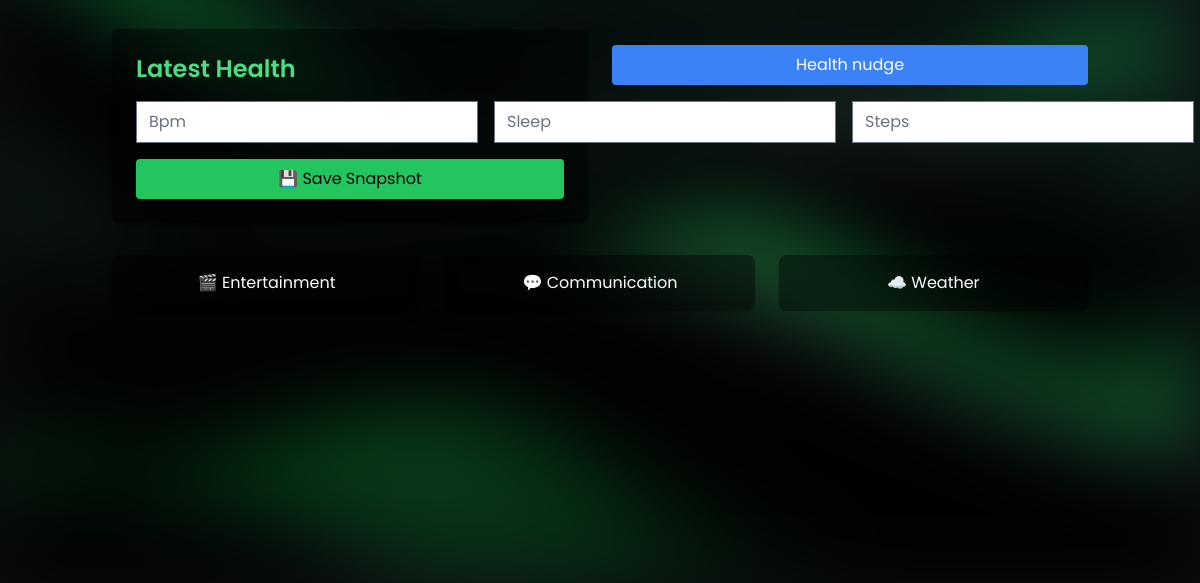
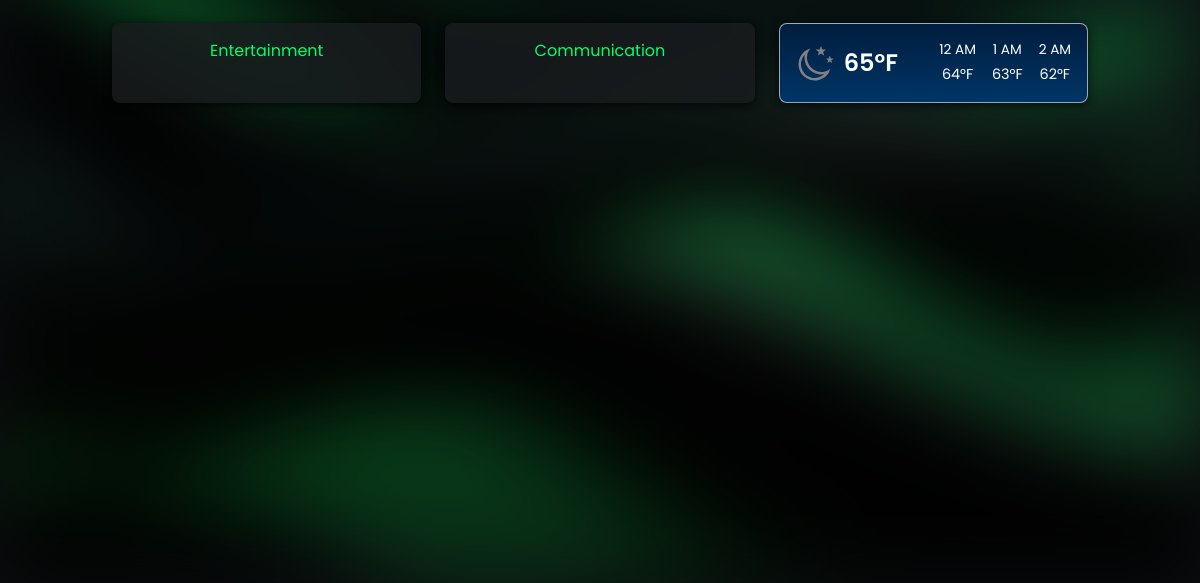
Before and after one commit to MaharshiPatel2274/NeuroPilot, an Electron app: page views/relax-home.html in a window 1200 px wide. Shown: the part 217-800 px from the top of the page. Drawn offline with nearby package versions, Linux system fonts and the light colour scheme.

```diff
--- a/styles/relax-home.css
+++ b/styles/relax-home.css
@@ -22,7 +22,7 @@
     overflow: hidden;
 }
 
-/* full‐screen blurred background */
+/* full‑screen blurred background */
 .bg-blur {
     position: absolute;
     top: 0; left: 0;
@@ -120,3 +120,65 @@
     margin-bottom: 0.5rem;
     color: var(--green-accent);
 }
+
+/* ------------ Weather Widget Styles ------------ */
+.weather-card {
+    /* dark-blue gradient background */
+    background: linear-gradient(
+            to bottom,
+            #001d3d 0%,
+            #003566 100%
+    );
+    /* tiny outer padding to separate content from outline */
+    padding: 0.25rem;
+    /* thin white outline */
+    border: 1px solid rgba(255,255,255,0.6);
+    border-radius: 8px;
+    box-shadow: 0 2px 8px rgba(0, 0, 0, 0.7);
+}
+
+/* inner container now gets its own padding */
+.weather-card .weather-widget {
+    padding: 0.75rem;
+    display: flex;
+    justify-content: space-between;
+    align-items: center;
+    color: #fff;
+    font-family: 'Poppins', sans-serif;
+}
+
+.weather-widget .current {
+    display: flex;
+    align-items: center;
+}
+
+.weather-icon {
+    width: 40px;
+    height: 40px;
+    margin-right: 0.5rem;
+}
+
+.weather-widget .temp {
+    font-size: 1.5rem;
+    font-weight: 600;
+}
+
+.forecast {
+    display: flex;
+    gap: 1rem;
+}
+
+.hour {
+    text-align: center;
+}
+
+.hour-label {
+    display: block;
+    font-size: 0.85rem;
+}
+
+.hour-temp {
+    display: block;
+    font-size: 0.9rem;
+    margin-top: 0.25rem;
+}
--- a/views/relax-home.html
+++ b/views/relax-home.html
@@ -11,7 +11,7 @@
 
     <!-- Your custom blur + color overrides -->
     <link rel="stylesheet" href="../styles/relax-home.css" />
-
+</head>
 <body class="h-full bg-np-dark text-white font-[Poppins] overflow-x-hidden">
 
 <!-- full‑screen blurred BG -->
@@ -28,17 +28,6 @@
         <h1 class="text-3xl font-bold flex items-center gap-2">
             🛋️ Relax Mode
         </h1>
-      <div class="flex items-center gap-3">
-        <button id="import-health-btn"
-                onclick="importHealth()"
-                class="px-4 py-2 border border-green-400 text-green-400 rounded hover:bg-green-400 hover:text-black transition">
-          Import Health
-        </button>
-        <a href="landing.html"
-           class="px-4 py-2 bg-green-500 hover:bg-green-600 rounded text-black font-semibold">
-          Switch Mode
-        </a>
-      </div>
     </header>
 
     <!-- stats -->
@@ -57,93 +46,45 @@
         </div>
     </section>
 
-    <!-- wellness cards -->
-    <section class="grid grid-cols-1 lg:grid-cols-2 gap-6">
-
-      <!-- health -->
-      <div class="bg-black/40 backdrop-blur-md p-6 rounded-lg shadow space-y-4">
-        <h2 class="text-2xl font-semibold text-green-400">Latest Health</h2>
-        <p id="health-display" class="italic text-gray-300"></p>
-        <div class="flex gap-4">
-          <input type="text" id="box1" placeholder="Bpm"
-            style="background-color: #fff; color: #000;" readonly>
-
-          <input type="text" id="box2" placeholder="Sleep"
-       style="background-color: #fff; color: #000;" readonly>
-
-<input type="text" id="box3" placeholder="Steps"
-       style="background-color: #fff; color: #000;" readonly>
-
-
-          <!-- <input id="input-hr"    type="number" placeholder="HR (bpm)"
-                 class="flex-1 bg-black/60 border border-white/20 rounded px-3 py-2 focus:outline-none" />
-          <input id="input-sleep" type="number" step="0.1" placeholder="Sleep (h)"
-                 class="flex-1 bg-black/60 border border-white/20 rounded px-3 py-2 focus:outline-none" />
-          <input id="input-steps" type="number" placeholder="Steps"
-                 class="flex-1 bg-black/60 border border-white/20 rounded px-3 py-2 focus:outline-none" /> -->
+    <!-- category buttons -->
+    <section class="grid grid-cols-1 sm:grid-cols-3 gap-6 pb-20">
+        <div class="category-card" id="entertainment">
+            <h3>Entertainment</h3>
         </div>
-        <button id="save-health-btn"
-                class="w-full py-2 bg-green-500 hover:bg-green-600 rounded text-black font-medium">
-          💾 Save Snapshot
-        </button>
+        <div class="category-card" id="communication">
+            <h3>Communication</h3>
         </div>
 
-      <!-- stress -->
-      <!-- <div class="bg-black/40 backdrop-blur-md p-6 rounded-lg shadow flex flex-col justify-between">
-        <div>
-          <h2 class="text-2xl font-semibold text-green-400">Stress Report</h2>
-          <p id="stress-report" class="mt-4 italic text-gray-300"></p>
+        <div class="category-card weather-card" id="weather">
+            <div class="weather-widget">
+                <div class="current">
+                    <img
+                            src="../assets/clearNight.svg"
+                            alt="Clear Night"
+                            class="weather-icon"
+                    />
+                    <div class="temp">65°F</div>
                 </div>
-        <button id="refresh-wellness-btn"
-                class="mt-6 py-2 bg-gray-700 hover:bg-gray-600 rounded text-white font-medium">
-          🔄 Refresh
-        </button>
-      </div> -->
-        <div>
-          <button id="check-status-btn"
-        class="mt-4 py-2 bg-blue-500 hover:bg-blue-600 text-white rounded w-full">
-           Health nudge
-        </button>
-        <p id="stress-report" class="mt-4 italic text-gray-300"></p>
-
+                <div class="forecast">
+                    <div class="hour">
+                        <span class="hour-label">12 AM</span>
+                        <span class="hour-temp">64°F</span>
                     </div>
-    </section>
-
-    <!-- category buttons -->
-    <section class="grid grid-cols-1 sm:grid-cols-3 gap-6 pb-20">
-      <button id="entertainment"
-              class="py-4 bg-black/40 backdrop-blur-md rounded-lg shadow hover:bg-black/50 transition">
-        🎬 Entertainment
-      </button>
-      <button id="communication"
-              class="py-4 bg-black/40 backdrop-blur-md rounded-lg shadow hover:bg-black/50 transition">
-        💬 Communication
-      </button>
-      <button id="weather"
-              class="py-4 bg-black/40 backdrop-blur-md rounded-lg shadow hover:bg-black/50 transition">
-        ☁️ Weather
-      </button>
+                    <div class="hour">
+                        <span class="hour-label">1 AM</span>
+                        <span class="hour-temp">63°F</span>
+                    </div>
+                    <div class="hour">
+                        <span class="hour-label">2 AM</span>
+                        <span class="hour-temp">62°F</span>
+                    </div>
+                </div>
+            </div>
+        </div>
     </section>
 
 </div>
 
 <script src="../scripts/relax-home.js"></script>
-  <script>
-    function importHealth(){
-      document.getElementById('box1').value = Math.floor(Math.random() * (100 - 60 + 1)) + 60;
-      document.getElementById('box2').value = (Math.random() * (9 - 5) + 5).toFixed(1);
-      document.getElementById('box3').value = Math.floor(Math.random() * (15000 - 3000 + 1)) + 3000;
-    }
-    document.getElementById('check-status-btn').addEventListener('click', async () => {
-  const bp = Number(document.getElementById('box1').value);
-  const sleep = Number(document.getElementById('box2').value);
-  const steps = Number(document.getElementById('box3').value);
-
-  const advice = await window.novaAPI.getWorkAdvice({ bp, sleep, steps });
-
-  document.getElementById('stress-report').textContent = advice;
-});
-  </script>
-</head>
 </body>
 </html>
```
Lines whose indentation alone changed are shown as unchanged.
